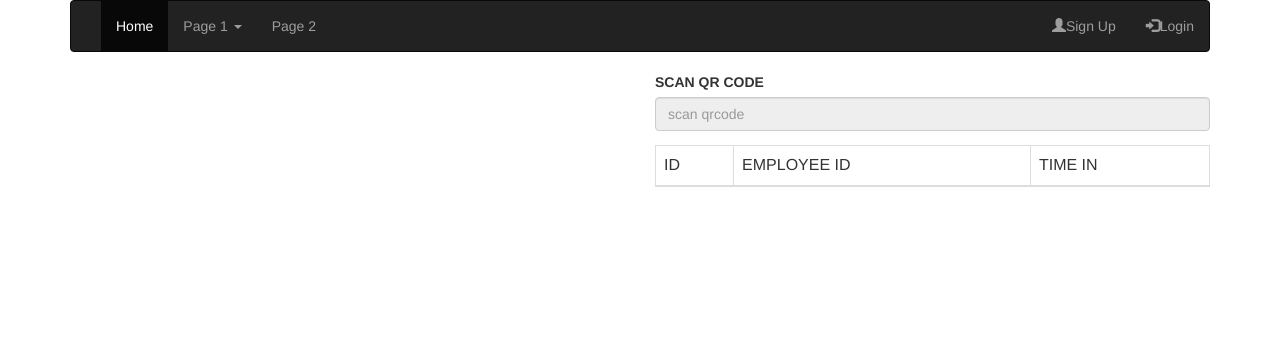
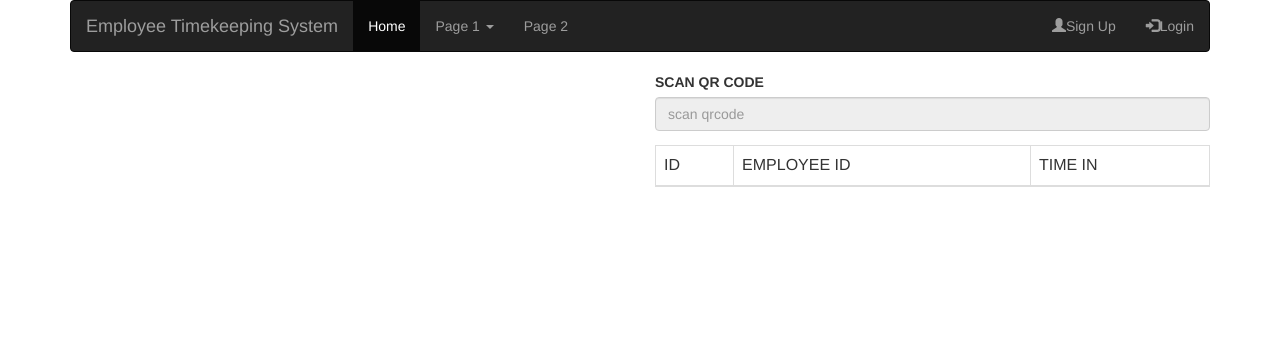
Before and after one commit to dautord/QRCodeSample, a PHP site: page / in a window 1280 px wide. Shown: the top 349 px of the page. Run offline with PHP 8.4, Linux system fonts and the light colour scheme; data that the repository does not hold is empty; some libraries are stand-ins or nearby versions.

Commit message:
added header back

```diff
--- a/index.php
+++ b/index.php
@@ -9,7 +9,6 @@
     <link rel="stylesheet" href="https://maxcdn.bootstrapcdn.com/bootstrap/3.4.1/css/bootstrap.min.css">
     <script defer src="https://cdn.jsdelivr.net/npm/bootstrap@5.3.0-alpha1/dist/js/bootstrap.bundle.min.js"
     integrity="sha384-w76AqPfDkMBDXo30jS1Sgez6pr3x5MlQ1ZAGC+nuZB+EYdgRZgiwxhTBTkF7CXvN" crossorigin="anonymous"></script>
-
   </head>
 
   <body>
@@ -20,7 +19,7 @@
     <div class="container-fluid">
       <div class="navbar-header">
         <div id = "profile-image">
-          <a class="navbar-brand" href="#"></a>
+                <a class="navbar-brand" href="#">Employee Timekeeping System</a>
         </div>
       </div>
       <ul class="nav navbar-nav">
```
